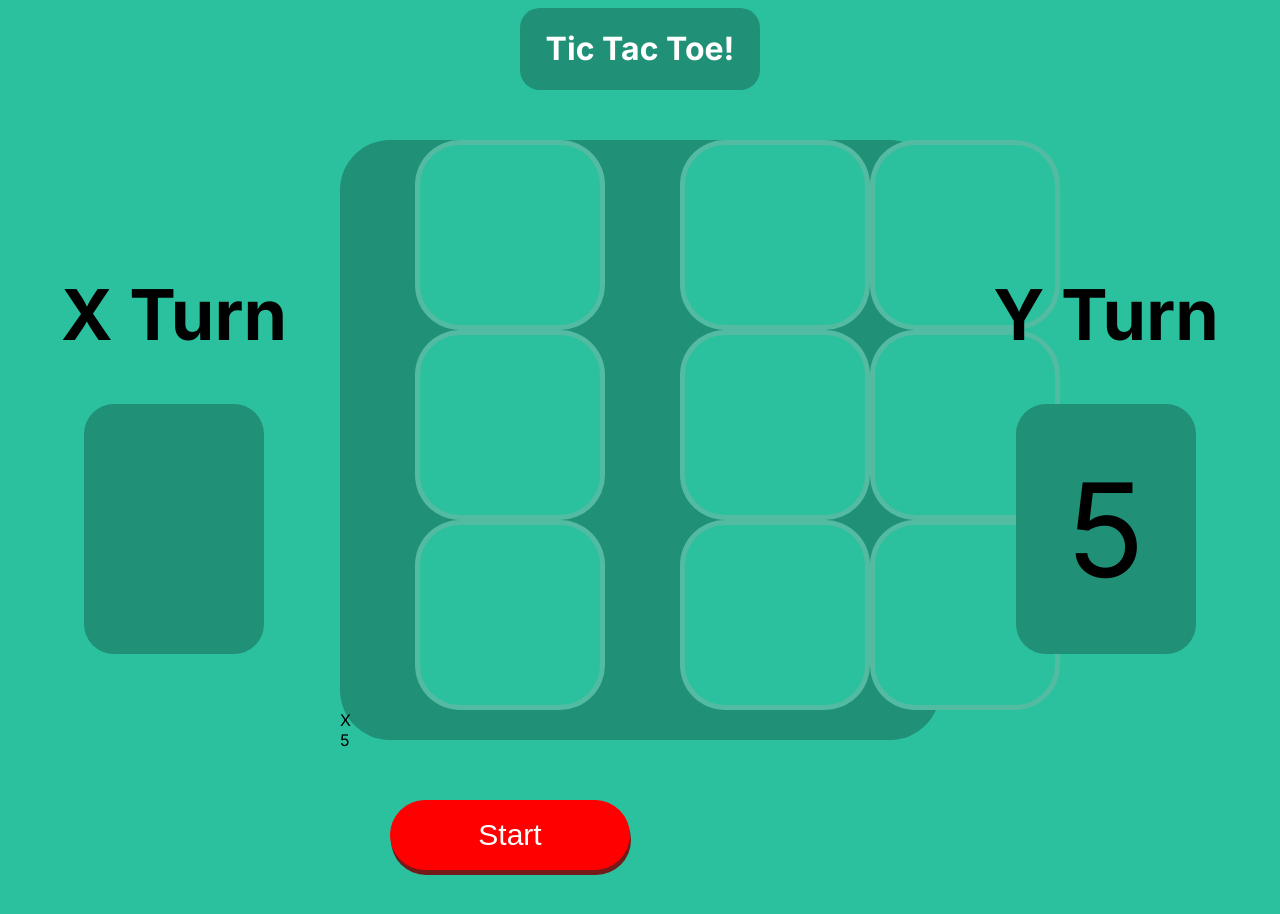
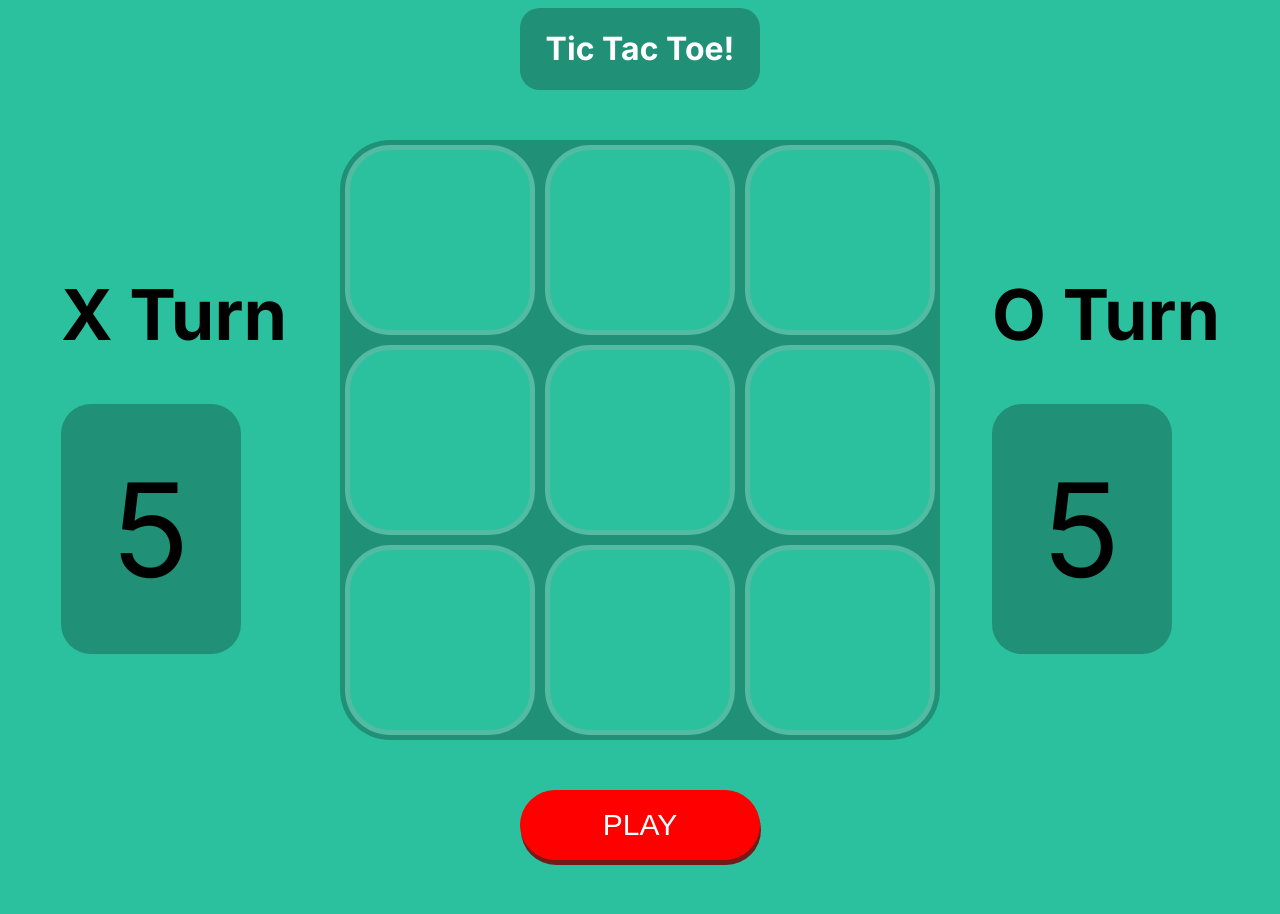
Before and after one commit to Willd233/Tic-Tac-Toe, a Next.js app: page / in a window 1280 px wide. Shown: the top 914 px of the page. Built offline with nearby package versions, Linux system fonts and the light colour scheme.

Commit message:
Tic Tac Toe finalized

```diff
--- a/src/app/component/Grid/Grid.tsx
+++ b/src/app/component/Grid/Grid.tsx
@@ -2,12 +2,13 @@
 import React, { useEffect, useState } from "react";
 import { FontAwesomeIcon } from "@fortawesome/react-fontawesome";
 import { faXmark, faO } from "@fortawesome/free-solid-svg-icons";
+import Timer from "../TurnTimer/timer";
 
-const Grid = () => {
+export const Grid = () => {
   const [cells, setCells] = useState(Array(9).fill(""));
   const [turn, setTurn] = useState<"X" | "O">("X");
   const [playing, setPlaying] = useState<boolean>(false);
-  const [turnTimer, setTurnTimer] = useState(5);
+  const [textButton, setTextButton] = useState("PLAY");
 
   const handleClick = (i: number) => {
     if (!playing || cells[i]) return;
@@ -16,30 +17,25 @@ const Grid = () => {
     newCells[i] = turn;
     setTurn(turn === "X" ? "O" : "X")
     setCells(newCells)
-    setTurnTimer(5)
   };
 
   const startTimer = () => {
     setPlaying(true)
+    setTextButton("IN PROGRESS")
+
   }
 
 
-  useEffect(() => {
-    if (!playing) return;
-    const timer = setInterval(() => {
-      if (turnTimer <= 0) {
-        setTurn(turn === "X" ? "O" : "X")
-        setTurnTimer(5);
-        return;
-      }
-      setTurnTimer(turnTimer - 1);
-    }, 1000);
-
-    return () => clearInterval(timer)
-  }, [turnTimer, playing, turn ]);
-
-
   return (
+    <div className="container">
+      <div>
+        <div className="title">
+          <h1>X Turn</h1>
+        </div>
+        <div className="timer-left">
+          <Timer playing={playing} turn={turn} setTurn={setTurn} tag={"O"} />
+        </div>
+      </div>
       <section className="Grid">
         {cells.map((cell, i) => (
           <span
@@ -54,25 +50,17 @@ const Grid = () => {
 
 
         ))}
+
+      </section>
       <div>
-        <span>{turn}</span>
-        <Timer value={turnTimer} />
-        <button onClick={startTimer}>Start</button>
-
+        <div className="title">
+          <h1>O Turn</h1>
         </div>
-    </section>
-
+        <div className="timer-left">
+          <Timer playing={playing} turn={turn} setTurn={setTurn} tag={"X"} />
+        </div>
+      </div>
+      <button onClick={startTimer}>{textButton}</button>
+    </div>
   );
 }
-
-const Timer = ({ value }: { value: number }) => {
-  return (
-    <div>
-      <span>{value}</span>
-    </div>)
-}
-
-export { Grid }
-
-{/* <FontAwesomeIcon icon={faXmark}
-<FontAwesomeIcon icon={faO} */}
--- a/src/app/component/Grid/index.scss
+++ b/src/app/component/Grid/index.scss
@@ -5,6 +5,33 @@
   grid-template-columns: repeat(3, 1fr);
   justify-items: center;
   align-items: center;
+}
+
+.title {
+  display: grid;
+  justify-items: center;
+
+  h1 {
+    font-size: 20px;
+  }
+}
+
+section {
+  width: 600px;
+  height: 600px;
+  display: grid;
+  margin: 0 auto;
+  border-radius: 50px;
+  background: $bg-color-2;
+}
+
+.container {
+  width: 100%;
+  display: grid;
+  grid-template-columns: repeat(3, 1fr);
+  align-items: center;
+  justify-items: center;
+
 }
 
 .Icon {
@@ -26,6 +53,7 @@
     &[data-cell="X"] {
       border-color: darken(#c40606, 10%);
     }
+
     &[data-cell="O"] {
       border-color: $yellow-2;
     }
@@ -39,3 +67,25 @@
     color: #940a0a;
   }
 }
+
+
+
+.title {
+  display: grid;
+  justify-items: center;
+
+  h1 {
+    font-size: 70px;
+  }
+}
+
+.timer-left {
+  width: 180px;
+  height: 250px;
+  background-color: $bg-color-2;
+  font-size: 130px;
+  display: grid;
+  justify-content: center;
+  align-items: center;
+  border-radius: 30px;
+}
--- a/src/app/component/StartButton/StartButton.scss
+++ b/src/app/component/TurnTimer/StartButton.scss
@@ -1,4 +1,4 @@
-button{
+button {
     margin: 50px;
     width: 240px;
     height: 70px;
@@ -8,4 +8,7 @@ button{
     font-size: 30px;
     color: white;
     box-shadow: 1px 5px 0px #771414f6;
+    grid-column: 2/3;
+    grid-row: 2/3;
+
 }
--- a/src/app/component/TurnTimer/timer.tsx
+++ b/src/app/component/TurnTimer/timer.tsx
@@ -1,28 +1,54 @@
 "use client"
-import { useEffect, useRef, useState } from "react"
+import { useEffect, useState } from "react"
+
+const getTurnColor = (turn: string) => {
+    return turn === "X" ? "#c40606" : "$yellow-2";
+};
+
+export default function Timer({
+    playing,
+    turn,
+    setTurn,
+    tag,
+}: {
+    playing: boolean,
+    turn: "X" | "O"
+    setTurn: (turn: "X" | "O") => void;
+    tag: "X" | "O",
+}) {
+
+    const [timer, setTimer] = useState(5);
+
+
+    useEffect(() => {
+        setTimer(5)
+    }, [turn])
+
+    useEffect(() => {
+        if (!playing) return;
+
+        if (tag === turn) {
+            if (timer < 5) setTimer(5);
+            return;
+        }
+
+        const interval = setInterval(() => {
+            if (timer <= 0) {
+                setTimer(5);
+                setTurn(turn === "X" ? "O" : "X")
+                return;
+            }
+            setTimer(timer - 1);
+        }, 1000)
+        return () => clearInterval(interval)
+
+    }, [playing, timer, setTurn, turn, tag]);
 
 
 
-const Timer = () => {
-    const [timer, setTimer] = useState(5);
-
-    const countDown = () => {
-    setTimer((timer)=> Math.max(timer -1,0))
-    };
-
-    const handleStartClick=()=>{
-        setTimer(5);
-        const interval = setInterval(countDown, 1000);
-        return ()=> clearInterval(interval);
-    }
-
     return (
-        <div>    <span>{timer}</span>
-    <button onClick={handleStartClick}>start</button>
-    </div>
-
+        <div>
+            <span>{timer}</span>
+        </div>
     )
-
 }
-
-export {Timer}
--- a/src/app/component/TurnX/TurnX.scss
+++ /dev/null
@@ -1,19 +0,0 @@
-@import '/src/style/varColor.scss';
-
-.title{
-display: grid;
-justify-items: center;
-    h1{
-        font-size: 70px;
-    }
-}
-.primaryTurn{
-    width: 180px;
-    height: 250px;
-    background-color: $bg-color-2;
-    font-size: 130px;
-    display: grid;
-    justify-content: center;
-    align-items: center;
-    border-radius: 30px;
-}
--- a/src/app/component/TurnX/TurnX.tsx
+++ /dev/null
@@ -1,16 +0,0 @@
-"use client"
-
-function TurnX() {
-
-  return (
-    <div className="title">
-      <h1>X Turn</h1>
-      <div className="primaryTurn">
-        <span>
-        </span>
-      </div>
-    </div>
-  );
-}
-
-export { TurnX }
--- a/src/app/component/TurnY/TurnY.tsx
+++ /dev/null
@@ -1,14 +0,0 @@
-
-function TounY(){
-    return(
-        <div className="title">
-            <h1>Y Turn</h1>
-            <div className="primaryTurn">
-                <span>
-                5
-            </span></div>
-        </div>
-    )
-}
-
-export  {TounY}
--- a/src/app/layout.scss
+++ b/src/app/layout.scss
@@ -2,13 +2,6 @@
 body{
     background-color: $bg-color;
 }
-.container{
-    display: grid;
-    grid-template-columns: repeat(3, 1fr);
-    justify-items: center;
-    align-items: center;
-}
-
 .primary-title{
     margin: 0 auto;
     width: 240px;
@@ -21,10 +14,7 @@ body{
 }
 
 .container-app {
-    width: 600px;
+    width: 100%;
     height: 600px;
-    display: grid;
-    margin: 0 auto;
-    border-radius: 50px;
-    background: $bg-color-2;
+
   }
--- a/src/app/page.tsx
+++ b/src/app/page.tsx
@@ -1,8 +1,4 @@
 import { Grid } from "./component/Grid/Grid";
-import { StartButton } from "./component/StartButton/StartButton";
-import { Timer } from "./component/TurnTimer/timer";
-import { TurnX } from "./component/TurnX/TurnX";
-import { TounY } from "./component/TurnY/TurnY";
 
 export default function Home() {
   return (
@@ -10,16 +6,12 @@ export default function Home() {
       <div className='primary-title'>
         <h1>Tic Tac Toe!</h1>
       </div>
-      <div className="container">
-        <TurnX />
         <div className="container-app">
           <Grid />
         </div>
         <div>
-          <TounY />
         </div>
 
-      </div>
     </main>
   )
 }
--- a/src/style/index.scss
+++ b/src/style/index.scss
@@ -2,5 +2,4 @@
 @import '/src/app/layout.scss';
 @import '/src/style/varColor.scss';
 @import '/src/app/component/Grid/index.scss';
-@import '/src/app/component/TurnX/TurnX.scss';
-@import '/src/app/component/StartButton/StartButton.scss';
+@import '/src/app/component/TurnTimer/StartButton.scss';
```
Also changed, not shown: src/app/component/StartButton/StartButton.tsx (deleted, +0 -15 lines). Lines whose indentation alone changed are shown as unchanged.
